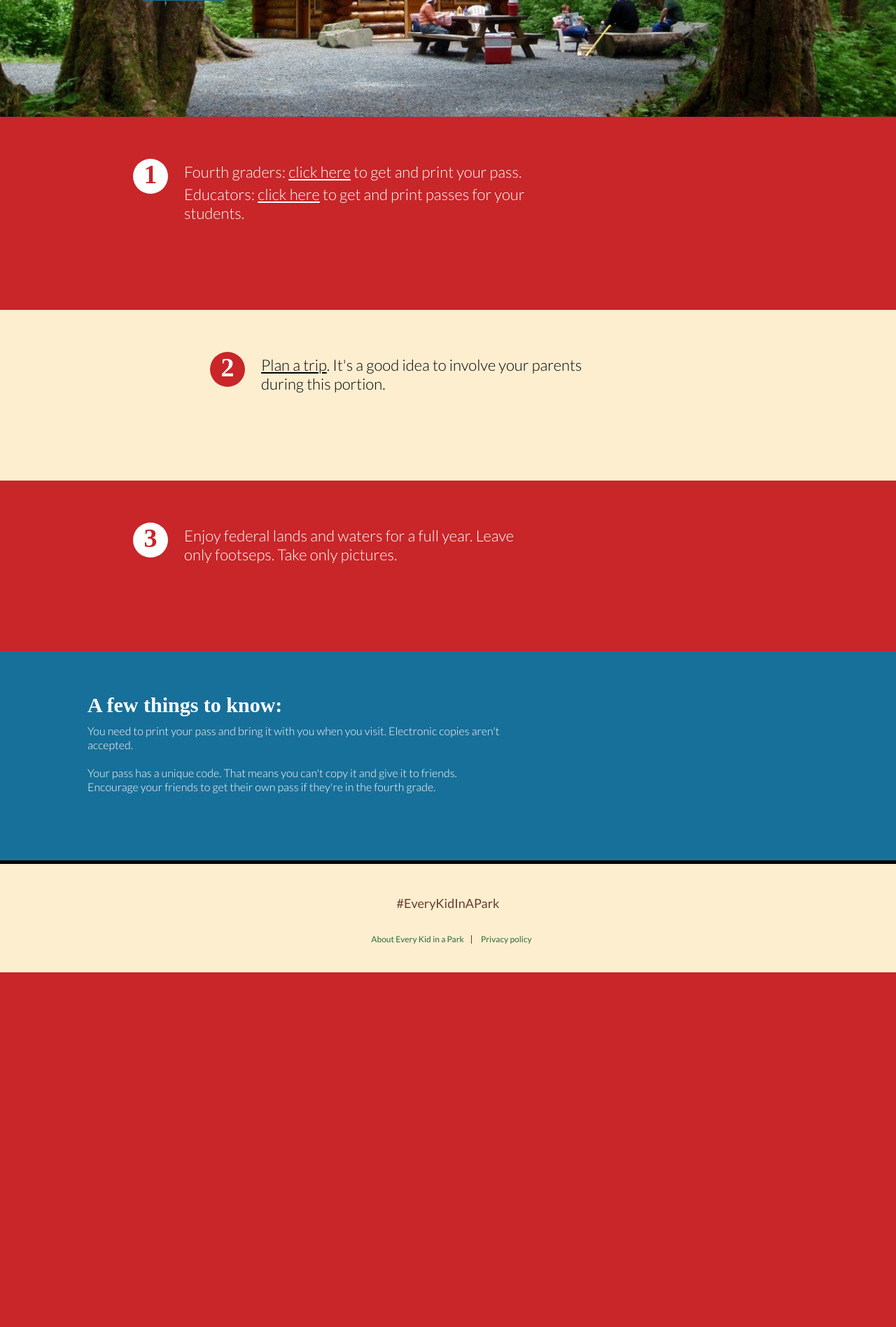
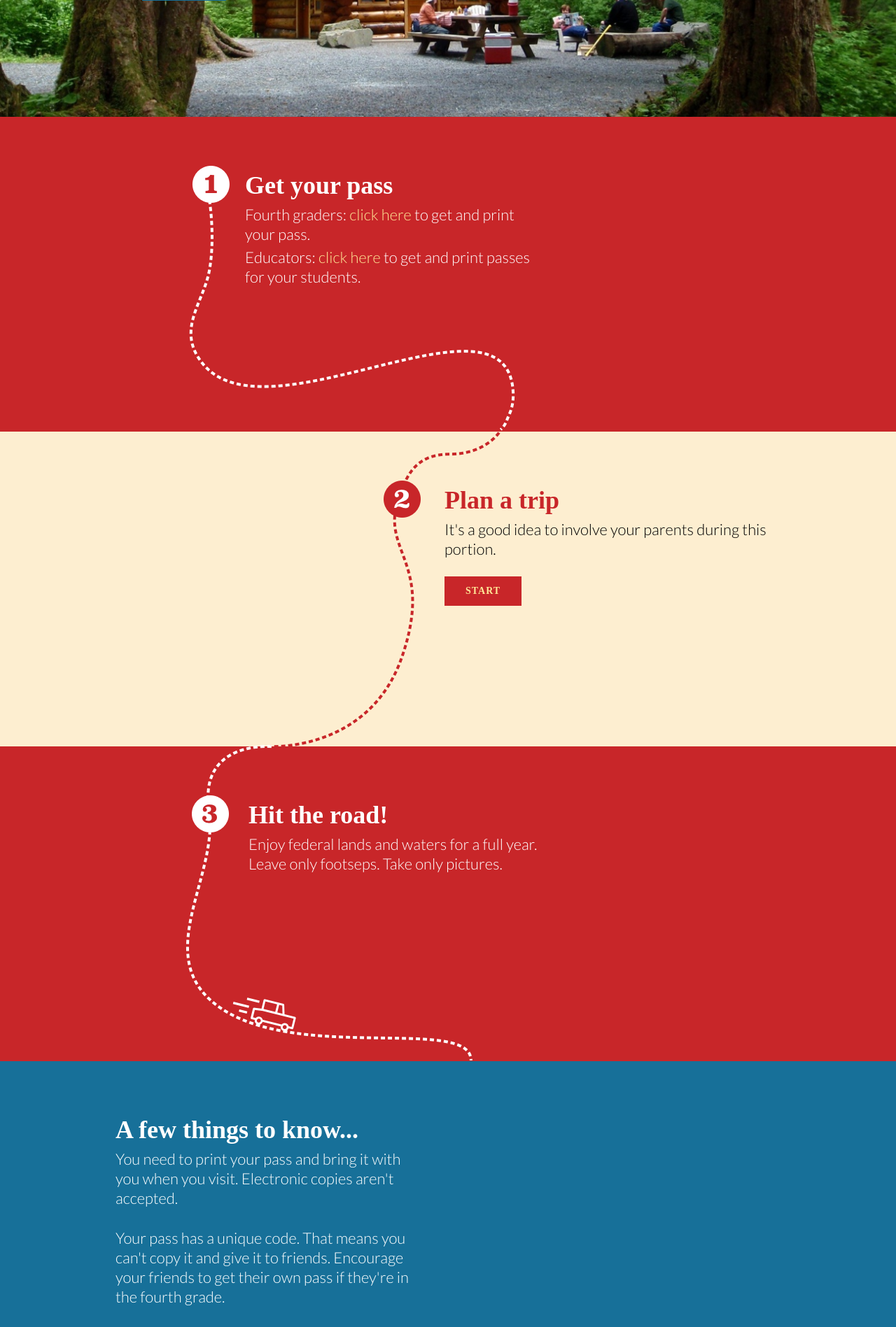
Before and after one commit to 18F/ekip-api, a Django app: template ekip/everykid/templates/how-it-works/index.html in a window 1280 px wide. Shown: the part 521-2418 px from the top of the page at 70% size. Before the commit the page ends 1911 px from the top, so only its background shows below. Run offline with Django 3.2, Linux system fonts and the light colour scheme; the template is opened without the code that fills it, so the values that code supplies are empty; some libraries are stand-ins or nearby versions.

Commit message:
how it works design

```diff
--- a/ekip/everykid/static/scss/_how-it-works.scss
+++ b/ekip/everykid/static/scss/_how-it-works.scss
@@ -37,72 +37,105 @@
   .content-inner {
     font-weight: 300;
 
-    h2 {
-      font-size: 30px;
+    .how-it-works-line-container {
+      max-width: 950px;
+      margin: auto;
+      position: relative;
+
+      .lines {
+        width: 471px;
+        height: 1279px;
+        background: url(../img/how-it-works-lines.png) no-repeat;
+        top: 70px;
+        left: 100px;
+        position: absolute;
+      }
     }
 
-    ol {
-      li {
-        width: 100%;
-        height: 100%;
-        padding: 60px 0 120px 0;
+    section {
+      min-height: 450px;
+      margin: auto;
+
+      h2 {
+        font-size: 36px;
+        line-height: 36px;
+      }
+      p {
+        font-size: 22px;
+        line-height: 28px;
+        margin: 5px 0;
+      }
+
+      .section-content {
+        max-width: 950px;
+        padding: 80px 0;
+        margin: auto;
+        position: relative;
+
+        a {
+          color: $yellow;
+          text-decoration: none;
+
+          &:hover {
+            text-decoration: underline;
+          }
+        }
+      }
+
+      &.get-your-pass {
         background: $red;
-        list-style: none;
 
-        &:nth-child(even) {
+        .description {
+          max-width: 420px;
+          margin: 0 0 0 185px;
+        }
+      }
+
+      &.plan-a-trip {
         background: $cream;
         color: #000;
 
         h2 {
-            background: $red;
-            color: #fff;
+          color: $red;
         }
 
-          .step-container {
-            margin-left: 300px;
-          }
-        }
+        .description {
+          max-width: 480px;
+          margin: 0 0 0 470px;
 
-        h2 {
-          width: 50px;
-          height: 45px;
+          button {
+            background: $red;
+            letter-spacing: 1px;
+            color: $yellow;
+            padding: 13px 30px;
+            margin: 20px 0;
+
+            @include transition(background 0.2s ease-in, color 0.2s ease-in);
+
+            &:hover {
               background: #fff;
-          border-radius: 30px;
-          font-size: 38px;
               color: $red;
-          margin: 0 20px 0 0;
-          text-align: center;
-          display: inline-block;
-          vertical-align: top;
-        }
-
-        .step-container {
-          max-width: 900px;
-          margin: auto;
-
-          .step {
-            max-width: 500px;
-            font-size: 22px;
-            display: inline-block;
             }
           }
         }
       }
 
-    .reminders {
-      max-width: 1030px;
-      padding: 60px 20px 80px 20px;
-      margin: auto;
+      &.hit-the-road {
+        background: $red;
 
-      ul {
-        max-width: 600px;
+        .description {
+          max-width: 435px;
+          margin: 0 0 0 190px;
         }
-      li {
-        font-size: 16px;
-        line-height: 20px;
-        padding: 0 0 10px 0;
+      }
+
+      &.reminders {
+
+        .description {
+          max-width: 430px;
         }
       }
 
     }
   }
+}
--- a/ekip/everykid/templates/how-it-works/index.html
+++ b/ekip/everykid/templates/how-it-works/index.html
@@ -32,52 +32,51 @@
 
 {% block content_inner %}
 
-  <ol>
-    <li>
-      <div class="step-container">
-        <h2>1</h2>
+  <div class="how-it-works-line-container">
+    <div class="lines"></div>
+  </div>
 
-        <div class="step">
+  <section class="get-your-pass">
+    <div class="section-content">
+      <div class="description">
+        <h2>Get your pass</h2>
         <p>Fourth graders: <a href="{% url "student_pass" %}">click here</a> to get and print your pass.</p>
 
         <p>Educators: <a href="{% url "educator_passes" %}">click here</a> to get and print passes for your students.</p>
       </div>
     </div>
-    </li>
-    <li>
-      <div class="step-container">
-        <h2>2</h2>
+  </section>
 
-        <div class="step">
-          <p><a href="{% url "plan_your_trip" %}">Plan a trip</a>. It's a good idea to involve your parents during this portion.</p>
+  <section class="plan-a-trip">
+    <div class="section-content">
+      <div class="description">
+        <h2>Plan a trip</h2>
+        <p>It's a good idea to involve your parents during this portion.</p>
+        <a href="{% url "plan_your_trip" %}"><button>Start</button></a>
       </div>
     </div>
-    </li>
-    <li>
-      <div class="step-container">
-        <h2>3</h2>
+  </section>
 
-        <div class="step">
+  <section class="hit-the-road">
+    <div class="section-content">
+      <div class="description">
+        <h2>Hit the road!</h2>
         <p>Enjoy federal lands and waters
         for a full year. Leave only footseps. Take only pictures. </p>
       </div>
     </div>
-    </li>
-  </ol>
+  </section>
 
-  <div class="reminders">
-    <h2> A few things to know: </h2>
-
-    <ul>
-      <li>
+  <section class="reminders">
+    <div class="section-content">
+      <div class="description">
+        <h2>A few things to know...</h2>
         <p>You need to print your pass and bring it with you when you visit. Electronic copies aren't accepted.</p>
-      </li>
-
-      <li>
+        <br/>
         <p>Your pass has a unique code. That means you can't copy it and give it to friends.
           Encourage your friends to get their own pass if they're in the fourth grade.</p>
-      </li>
-    </ul>
       </div>
+    </div>
+  </section>
 
 {% endblock content_inner %}
```
Also changed, not shown: ekip/everykid/static/css/style.css (+61 -42 lines), ekip/everykid/static/css/style.min.css, ekip/everykid/static/img/how-it-works-lines.png (added). Lines whose indentation alone changed are shown as unchanged.
